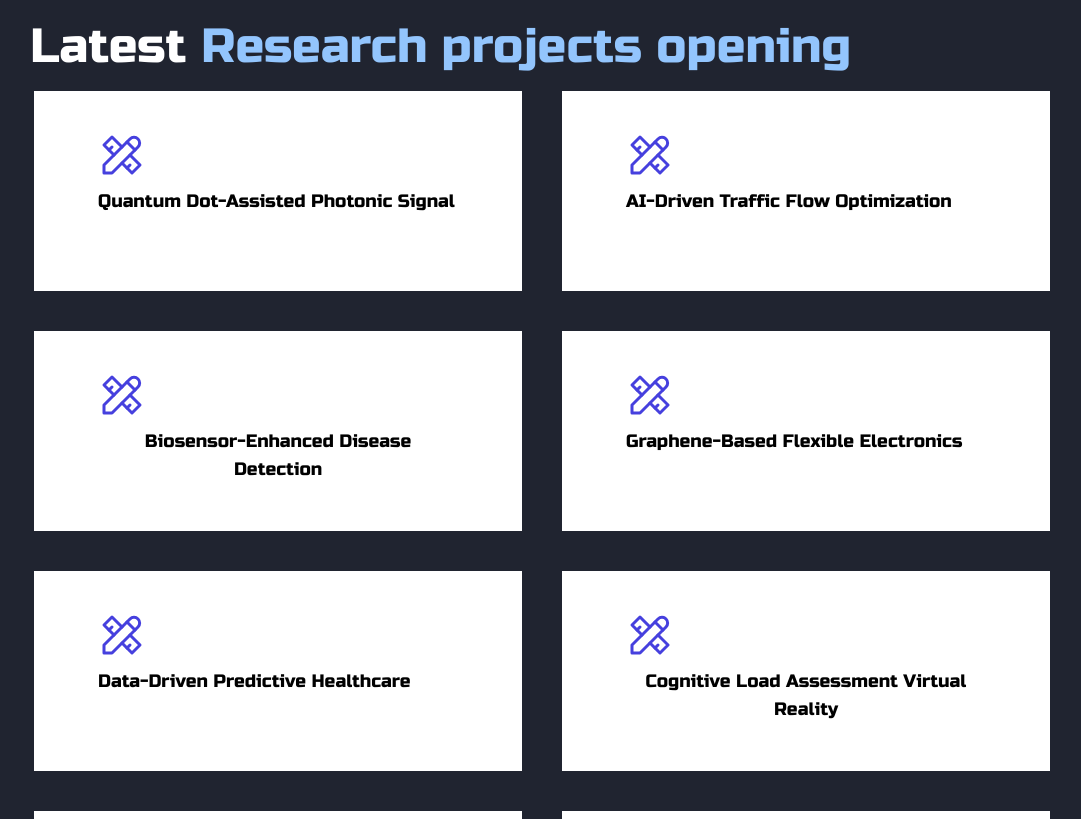
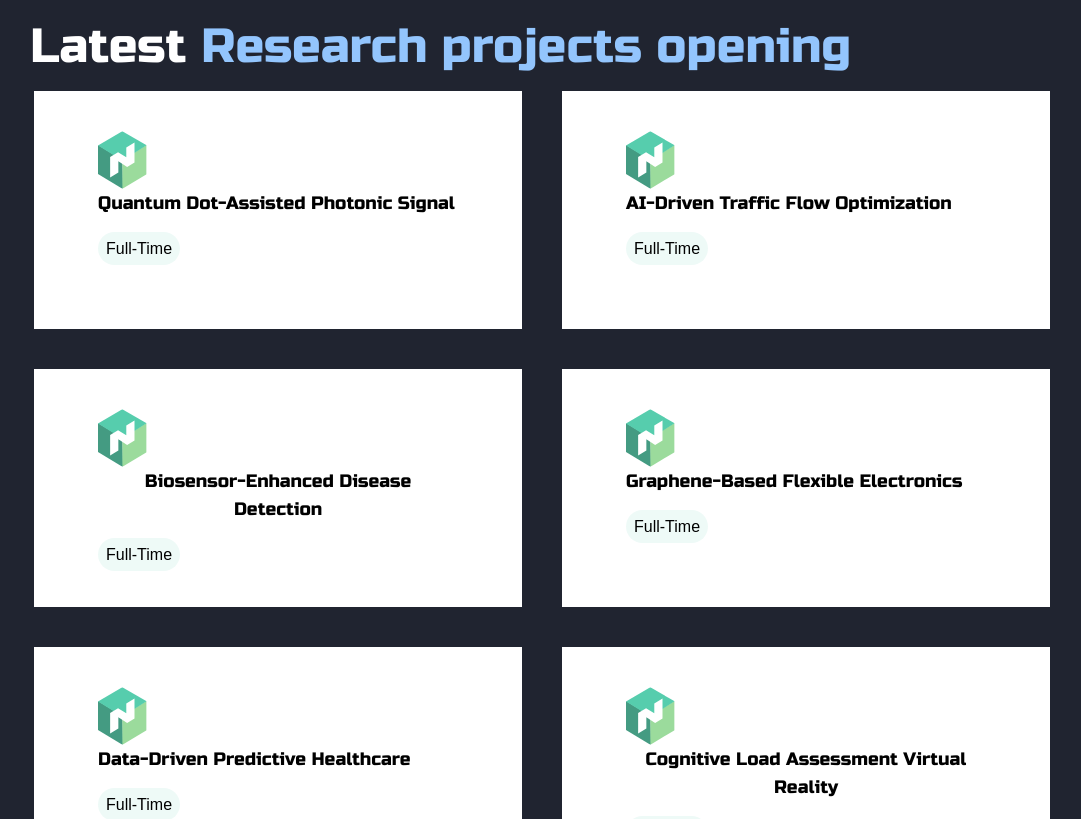
Before and after one commit to chaitanya-codes/VITLink, a Next.js app: page / in a window 1280 px wide. Shown: the part 2240-3059 px from the top of the page, without its empty margins (98-1179 px from the left). Built offline with nearby package versions, Linux system fonts and the light colour scheme.

Commit message:
MINOR RELEASE

```diff
--- a/src/app/components/ResearchProjects.tsx
+++ b/src/app/components/ResearchProjects.tsx
@@ -7,30 +7,37 @@ function selectProject(project: string) {
     }
 }
 
+function Capsule(text: any) {
+    return (
+        <div className="inline rounded-[80px] p-2 bg-[rgba(86,_205,_173,_0.10)]">{text}</div>
+    )
+}
+
 function getProjects() {
     const projects = ["Quantum Dot-Assisted Photonic Signal ", "AI-Driven Traffic Flow Optimization", "Biosensor-Enhanced Disease Detection", "Graphene-Based Flexible Electronics",
         "Data-Driven Predictive Healthcare", "Cognitive Load Assessment Virtual Reality", "CRISPR-Cas9 Mediated Gene Editing", "Smart City Development Through IoT"];
 
     return projects.map((project, index) => (
         <div key={index} className='py-10 px-16 bg-white m-5'>
-            <svg className="mb-2" xmlns="http://www.w3.org/2000/svg" width="48" height="48" viewBox="0 0 48 48" fill="none">
-                <g clip-path="url(#clip0_69_18258)">
-                    <path d="M6 42.0001H14L40 16.0001C41.0609 14.9393 41.6569 13.5004 41.6569 12.0001C41.6569 10.4998 41.0609 9.06098 40 8.00012C38.9391 6.93925 37.5003 6.34326 36 6.34326C34.4997 6.34326 33.0609 6.93925 32 8.00012L6 34.0001V42.0001Z" stroke="#4640DE" stroke-width="3" stroke-linecap="round" stroke-linejoin="round" />
-                    <path d="M29 11L37 19" stroke="#4640DE" stroke-width="3" stroke-linecap="round" stroke-linejoin="round" />
-                    <path d="M24 16L14 6L6 14L16 24" stroke="#4640DE" stroke-width="3" stroke-linecap="round" stroke-linejoin="round" />
-                    <path d="M14 16L11 19" stroke="#4640DE" stroke-width="3" stroke-linecap="round" stroke-linejoin="round" />
-                    <path d="M32 24L42 34L34 42L24 32" stroke="#4640DE" stroke-width="3" stroke-linecap="round" stroke-linejoin="round" />
-                    <path d="M32 34L29 37" stroke="#4640DE" stroke-width="3" stroke-linecap="round" stroke-linejoin="round" />
+            <svg className="inline mr-4" xmlns="http://www.w3.org/2000/svg" width="49" height="58" viewBox="0 0 49 58" fill="none">
+                <g clip-path="url(#clip0_69_21370)">
+                    <path fill-rule="evenodd" clip-rule="evenodd" d="M0 14.4938V42.9387L24.4321 57.6283L24.9992 56.7151L24.4321 29.1084L0.840059 14.5107L0 14.4938Z" fill="#449B82" />
+                    <path fill-rule="evenodd" clip-rule="evenodd" d="M48.5995 14.3602V43.2058L24.4316 57.6285V29.1085L47.7143 14.3819L48.5995 14.3602Z" fill="#9BDB9C" />
+                    <path fill-rule="evenodd" clip-rule="evenodd" d="M24.3 0.20401L48.6 14.3597L24.4321 29.5839L0 14.4933L24.3 0.20401Z" fill="#56CDAD" />
+                    <path fill-rule="evenodd" clip-rule="evenodd" d="M36.5063 11.5483L28.2876 16.413V26.2319L20.053 21.2873L12.1348 25.9742V46.497L20.3535 41.4004V30.3534L29.1317 35.957L36.5063 31.3839V11.5483Z" fill="white" />
                 </g>
                 <defs>
-                    <clipPath id="clip0_69_18258">
-                        <rect width="48" height="48" fill="white" />
+                    <clipPath id="clip0_69_21370">
+                        <rect width="48.6" height="57.6" fill="white" transform="translate(0 0.200012)" />
                     </clipPath>
                 </defs>
             </svg>
-            <button onClick={() => selectProject(project)}>
+            <button className="inline" onClick={() => selectProject(project)}>
                 <p className='font-russo text-lg mb-2'>{project}</p>
             </button>
+            <div className='mt-3'>
+            {Capsule('Full-Time')}
+            </div>
         </div>
     ))
 }
```
